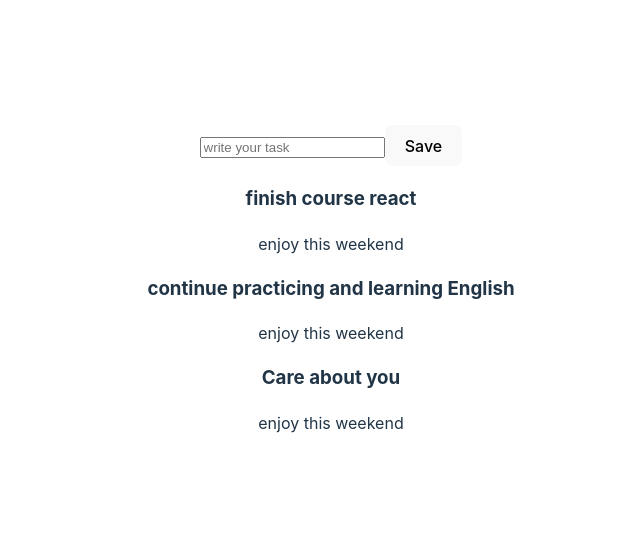
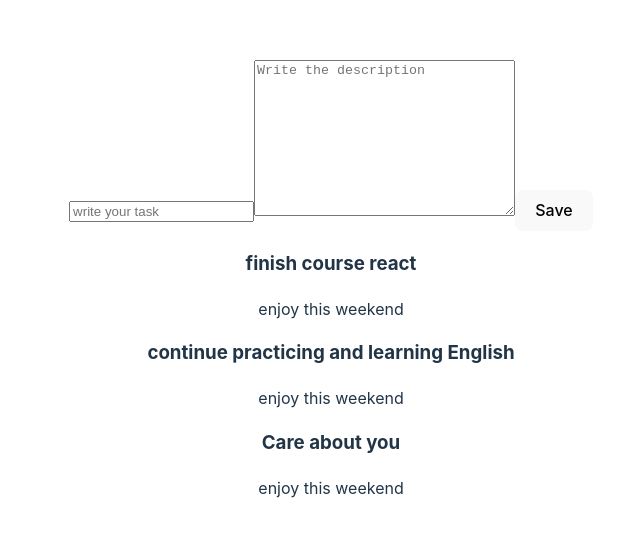
Before and after one commit to juanjosevega99/basic-react, a React (Vite) app: page / in a window 1280 px wide. Shown: the part 112-648 px from the top of the page, without its empty margins (309-949 px from the left). Built offline with nearby package versions, Linux system fonts and the light colour scheme.

Commit message:
feat: add description to create a task

```diff
--- a/src/App.jsx
+++ b/src/App.jsx
@@ -13,12 +13,13 @@ function App() {
     setTasks(data);
   }, []);
 
-  function createTask(taskTitle) {
+  function createTask({ title, description }) {
     setTasks([
       ...tasks,
       {
         id: tasks.length + 1,
-        title: taskTitle,
+        title,
+        description,
       },
     ]);
   }
--- a/src/components/TaskForm.jsx
+++ b/src/components/TaskForm.jsx
@@ -2,10 +2,11 @@ import { useState } from "react";
 
 function TaskForm({ createTask }) {
   const [title, setTitle] = useState("");
+  const [description, setDescription] = useState("");
 
   const handleSubmit = (e) => {
     e.preventDefault();
-    createTask(title);
+    createTask({ title, description });
   };
 
   return (
@@ -15,6 +16,14 @@ function TaskForm({ createTask }) {
         placeholder="write your task"
         onChange={(e) => setTitle(e.target.value)}
       />
+      <textarea
+        name=""
+        id=""
+        cols="30"
+        rows="10"
+        placeholder="Write the description"
+        onChange={(e) => setDescription(e.target.value)}
+      ></textarea>
       <button>Save</button>
     </form>
   );
--- a/src/components/TaskList.jsx
+++ b/src/components/TaskList.jsx
@@ -8,7 +8,7 @@ function TaskList({ tasks }) {
   return (
     <div>
       {tasks.map((task) => (
-        <TaskCard task={task} />
+        <TaskCard key={task.id} task={task} />
       ))}
     </div>
   );
```
